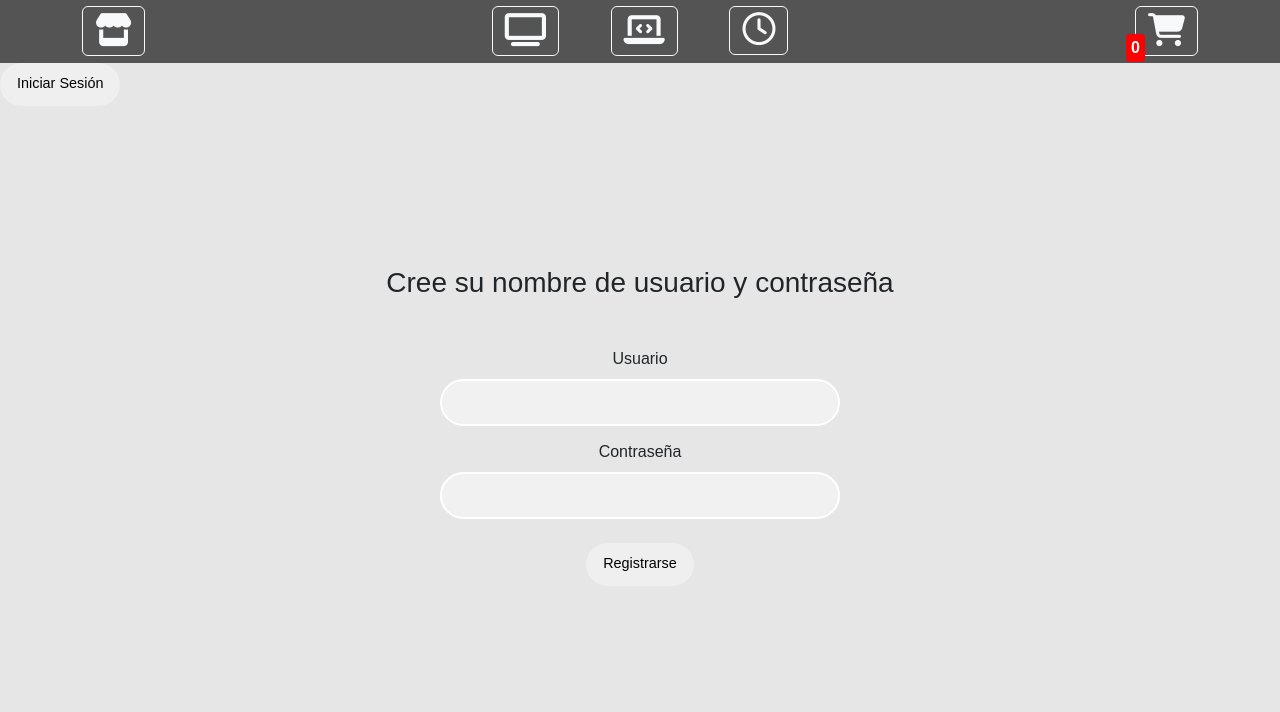
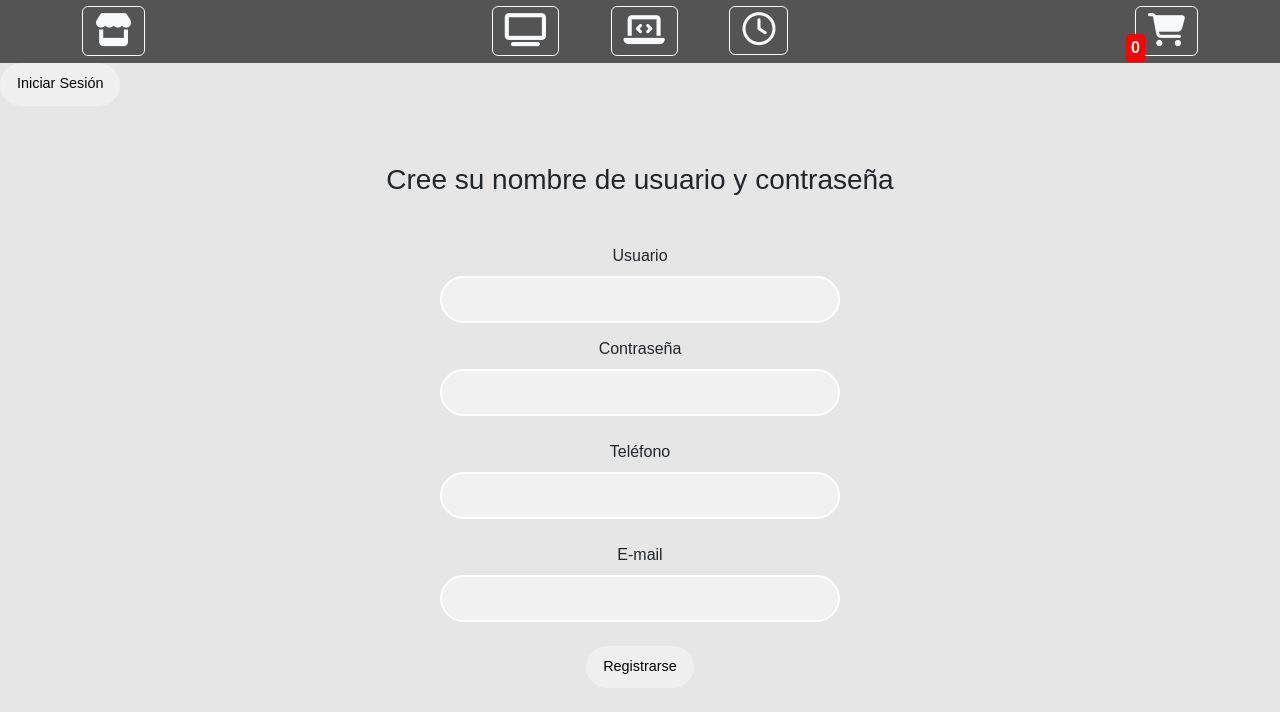
Before and after one commit to Salazarignacio/react, a React (Vite) app: page /newuser in a window 1280 px wide. Shown: the top 712 px of the page. Built offline with nearby package versions, Linux system fonts and the light colour scheme.

Commit message:
compra con datos del login

```diff
--- a/src/components/CheckoutContainer/CheckoutContainer.jsx
+++ b/src/components/CheckoutContainer/CheckoutContainer.jsx
@@ -22,7 +22,7 @@ const CheckoutContainer = () => {
   const [orderId, setOrderId] = useState(false);
 
   const themeLogin = useContext(LoginContext);
-  const { user, loged } = themeLogin;
+  const { user, loged, phoneUser, mailUser } = themeLogin;
 
   function createUser() {
     const objUser = {
@@ -54,8 +54,10 @@ const CheckoutContainer = () => {
     };
     if (loged){
       order.buyer.name=user
+      order.buyer.phone=phoneUser
+      order.buyer.email=mailUser
     }
-    console.log(loged, )
+
 
     try {
       const ids = cart.map((a) => a.id);
--- a/src/components/LoginContainer/LoginContainer.jsx
+++ b/src/components/LoginContainer/LoginContainer.jsx
@@ -9,6 +9,8 @@ export const LoginContext = createContext("");
 export default function LoginContainer({ children }) {
   const [user, setUser] = useState("");
   const [pass, setPass] = useState("");
+  const [phoneUser, setPhoneUser] = useState("");
+  const [mailUser, setMailUser] = useState("");
   const [users, setUsers] = useState([]);
   const [userId, setUserId] = useState({});
   const [loged, setLoged] = useState(false);
@@ -68,12 +70,17 @@ console.log(user)
         value={{
           user,
           pass,
+          phoneUser,
+          mailUser,
           setUser,
           setPass,
+          setPhoneUser,
+          setMailUser,
           getUser,
           loged,
           sendUser,
           newUser,
+
         }}
       >
         {children}
--- a/src/components/SignUp/SignUp.jsx
+++ b/src/components/SignUp/SignUp.jsx
@@ -5,7 +5,7 @@ import { LoginContext } from "../LoginContainer/LoginContainer";
 /* hacer customHook para formularios */
 export default function SignUp() {
   const themeLogin = useContext(LoginContext);
-  const { user, pass, setUser, setPass, sendUser, newUser, loged } = themeLogin;
+  const { user, pass, phoneUser, setPhoneUser, mailUser, setMailUser, setUser, setPass, sendUser, newUser, loged } = themeLogin;
   function handleSubmit(e){
     e.preventDefault();
     sendUser()
@@ -27,6 +27,20 @@ export default function SignUp() {
           value={pass}
           onChange={(e) => setPass(e.target.value)}
         />
+        <label className="mb-2">Teléfono</label>
+        <input
+          type="number"
+          className="mb-4"
+          value={phoneUser}
+          onChange={(e) => setPhoneUser(e.target.value)}
+        />
+        <label className="mb-2">E-mail</label>
+        <input
+          type="email"
+          className="mb-4"
+          value={mailUser}
+          onChange={(e) => setMailUser(e.target.value)}
+        />
         <button onClick={(e)=>handleSubmit(e)} className="btn-modern ">Registrarse</button>
       </form>
     </div>
```
